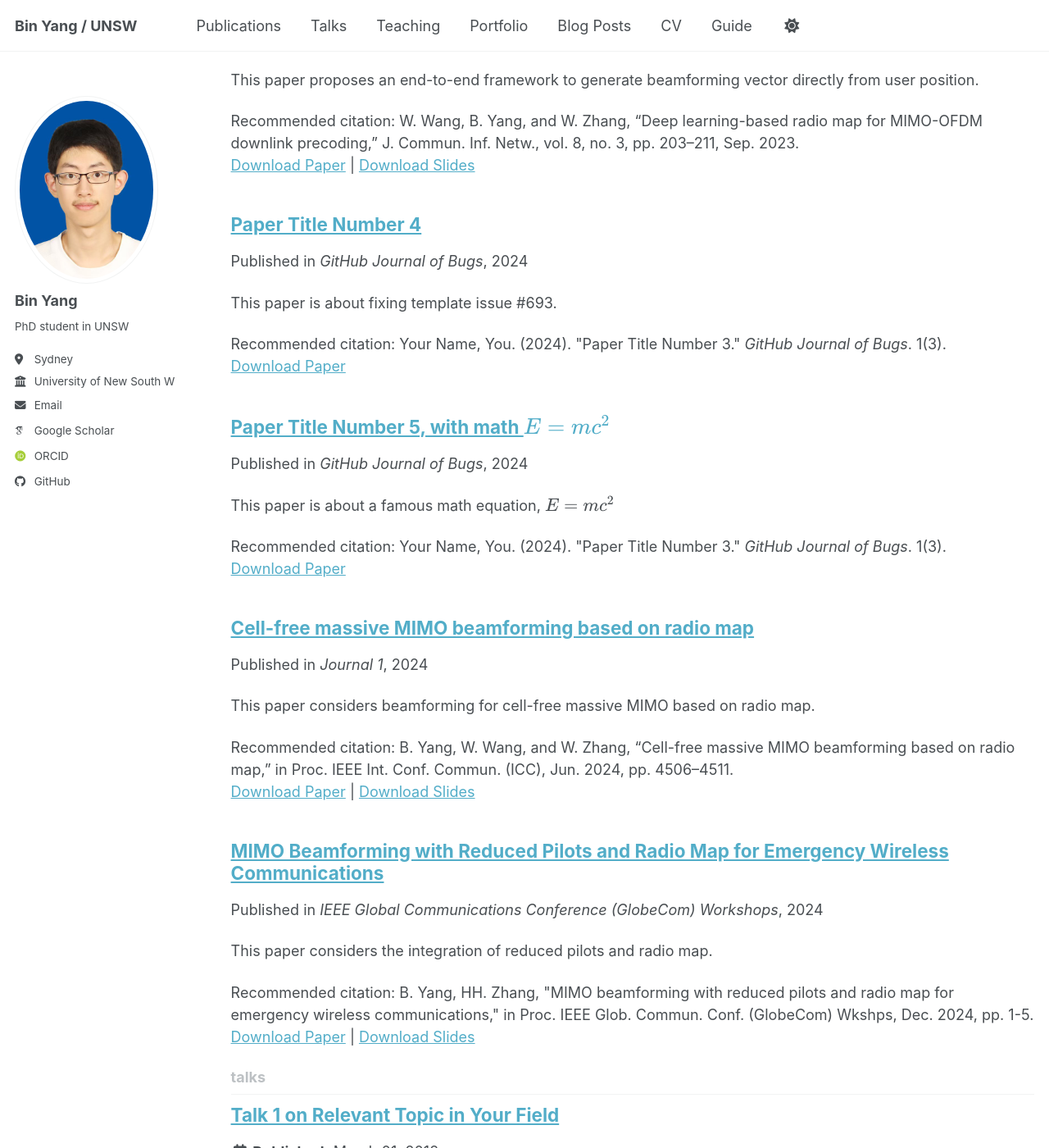
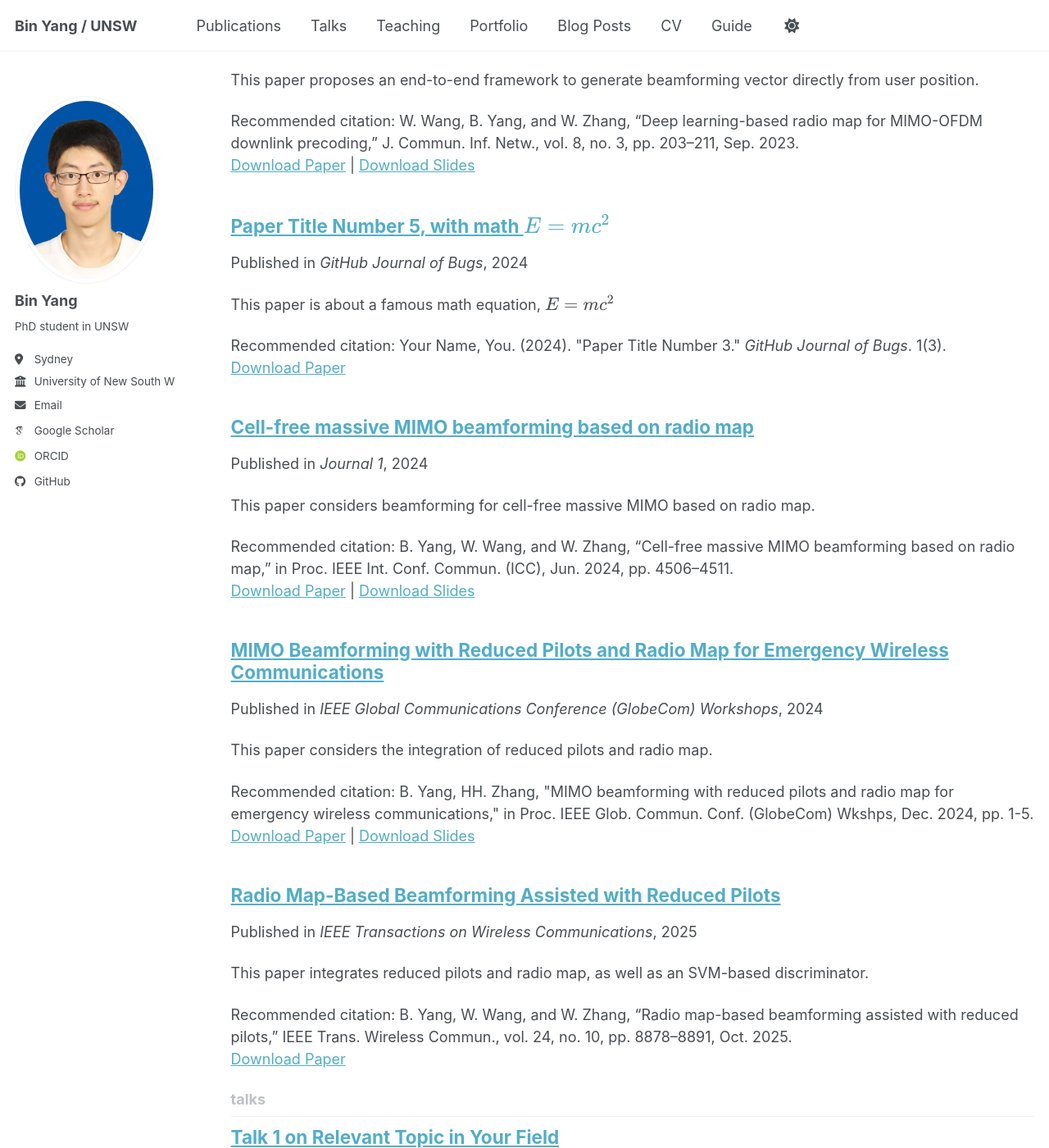
Before and after one commit to yangbin-xd/yangbin-xd.github.io, a Jekyll site: the page built from _pages/collection-archive.html, in a window 1280 px wide and 1400 px high, scrolled down 1165 px. Shown: the whole window at 82% size. Built offline with Jekyll 4.4.1, drawn with Linux system fonts in a browser that asks for light colours; some web fonts are replaced; a script bundle is joined from its source files by our own code; library files that are not in the unit come from our copies.

Commit message:
Update 2024-02-17-paper-title-number-4.md

```diff
--- a/_publications/2024-02-17-paper-title-number-4.md
+++ b/_publications/2024-02-17-paper-title-number-4.md
@@ -1,13 +1,13 @@
 ---
-title: "Paper Title Number 4"
+title: "Radio Map-Based Beamforming Assisted with Reduced Pilots"
 collection: publications
-category: conferences
-permalink: /publication/2024-02-17-paper-title-number-4
-excerpt: 'This paper is about fixing template issue #693.'
-date: 2024-02-17
-venue: 'GitHub Journal of Bugs'
+category: manuscript
+permalink: https://ieeexplore.ieee.org/abstract/document/11008499
+excerpt: 'This paper integrates reduced pilots and radio map, as well as an SVM-based discriminator.'
+date: 2025-05-21
+venue: 'IEEE Transactions on Wireless Communications'
 paperurl: 'https://academicpages.github.io/files/paper3.pdf'
-citation: 'Your Name, You. (2024). &quot;Paper Title Number 3.&quot; <i>GitHub Journal of Bugs</i>. 1(3).'
+citation: 'B. Yang, W. Wang, and W. Zhang, “Radio map-based beamforming assisted with reduced pilots,” IEEE Trans. Wireless Commun., vol. 24, no. 10, pp. 8878–8891, Oct. 2025.'
 ---
 
 The contents above will be part of a list of publications, if the user clicks the link for the publication than the contents of section will be rendered as a full page, allowing you to provide more information about the paper for the reader. When publications are displayed as a single page, the contents of the above "citation" field will automatically be included below this section in a smaller font.
```
